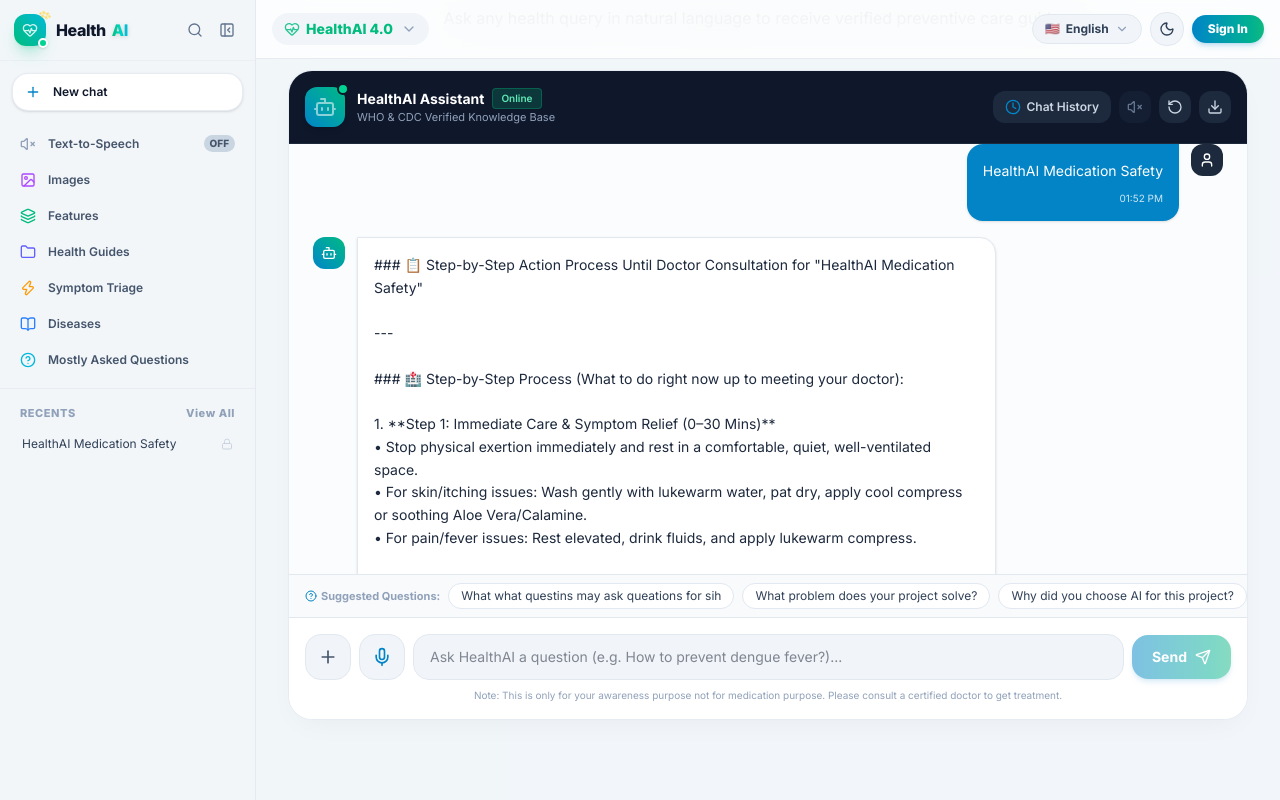
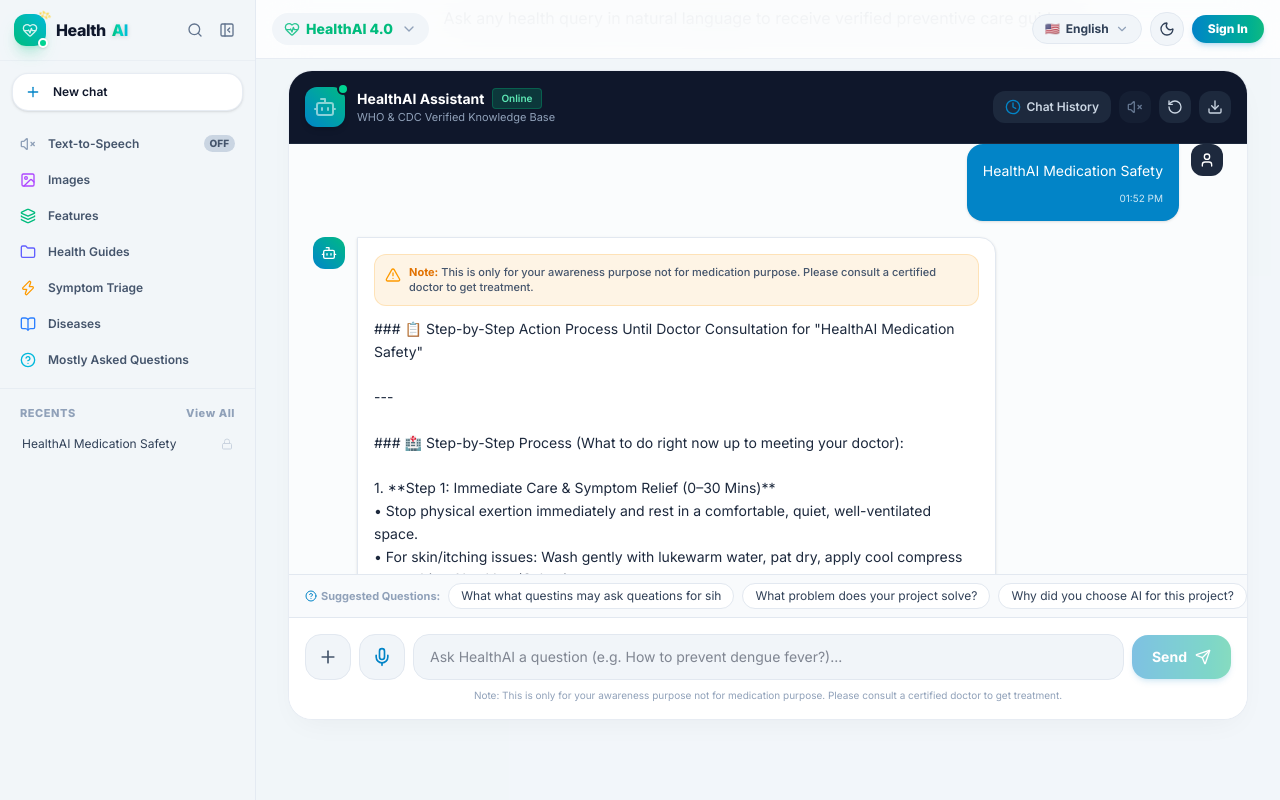
Before and after one commit to ks3276/HealthAI, a React (Vite) app: page / in a window 1280 px wide. Both pictures are taken after a click on the element "HealthAI Medication Safety". Shown: the part 233-1033 px from the top of the page. Built offline with nearby package versions, Linux system fonts and the light colour scheme.

Commit message:
fix: Position Note medical awareness banner at the top/first of every AI solution message and remove from bottom

```diff
--- a/src/components/ChatHistoryModal.tsx
+++ b/src/components/ChatHistoryModal.tsx
@@ -196,10 +196,10 @@
                     <Bot className="w-3.5 h-3.5" />
                   </div>
                   <div className="text-xs text-slate-600 dark:text-slate-300 leading-relaxed whitespace-pre-line flex-1 space-y-1.5">
-                    <div className="line-clamp-3">{item.aiResponse}</div>
                     <div className="text-[10px] text-amber-600 dark:text-amber-400 font-medium">
                       Note: This is only for your awareness purpose not for medication purpose. Please consult a certified doctor to get treatment.
                     </div>
+                    <div className="line-clamp-3">{item.aiResponse}</div>
                   </div>
                 </div>
 
--- a/src/components/ChatbotSection.tsx
+++ b/src/components/ChatbotSection.tsx
@@ -1445,6 +1445,16 @@
                     : 'bg-white dark:bg-[#171717] border border-slate-200 dark:border-[#212121] text-slate-800 dark:text-slate-200 rounded-tl-none'
                 }`}>
 
+                  {/* Medical Awareness Disclaimer Note for every AI message (Rendered FIRST) */}
+                  {msg.sender === 'ai' && (
+                    <div className="mb-3 p-2.5 rounded-xl text-[11px] leading-snug text-slate-600 dark:text-slate-300 bg-amber-500/10 dark:bg-amber-500/10 border border-amber-500/20 font-medium flex items-start gap-2">
+                      <AlertTriangle className="w-4 h-4 text-amber-500 flex-shrink-0 mt-0.5" />
+                      <span>
+                        <strong className="font-bold text-amber-600 dark:text-amber-400">Note:</strong> This is only for your awareness purpose not for medication purpose. Please consult a certified doctor to get treatment.
+                      </span>
+                    </div>
+                  )}
+
                   {/* Actual Image rendering inside message bubble */}
                   {msg.imageUrl && (
                     <div className="mb-2 rounded-xl overflow-hidden border border-white/30 shadow-md">
@@ -1460,16 +1470,6 @@
                   {msg.text && (
                     <div className="whitespace-pre-line leading-relaxed">
                       {msg.text}
-                    </div>
-                  )}
-
-                  {/* Medical Awareness Disclaimer Note for every AI message */}
-                  {msg.sender === 'ai' && (
-                    <div className="mt-3 pt-2.5 border-t border-slate-200/80 dark:border-slate-800 text-[11px] leading-snug text-slate-600 dark:text-slate-300 bg-amber-500/10 dark:bg-amber-500/10 border border-amber-500/20 p-2.5 rounded-xl font-medium flex items-start gap-2">
-                      <AlertTriangle className="w-4 h-4 text-amber-500 flex-shrink-0 mt-0.5" />
-                      <span>
-                        <strong className="font-bold text-amber-600 dark:text-amber-400">Note:</strong> This is only for your awareness purpose not for medication purpose. Please consult a certified doctor to get treatment.
-                      </span>
                     </div>
                   )}
 
```
